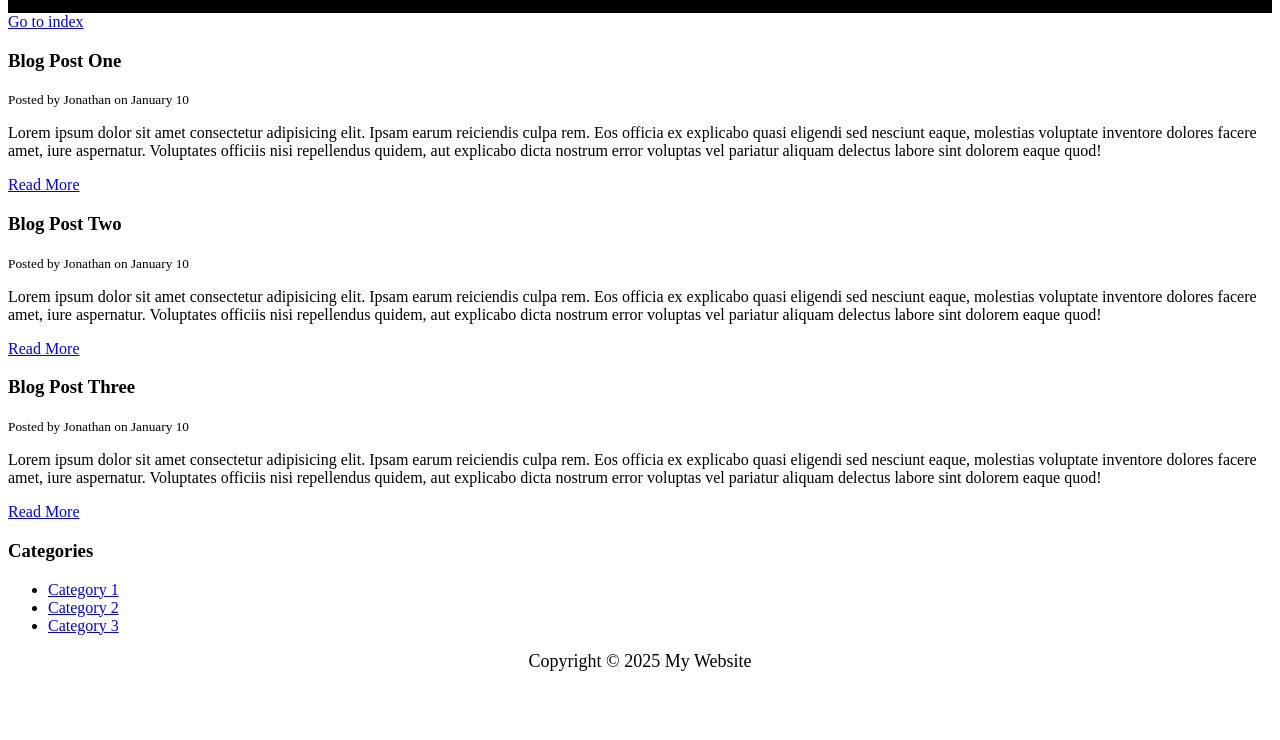
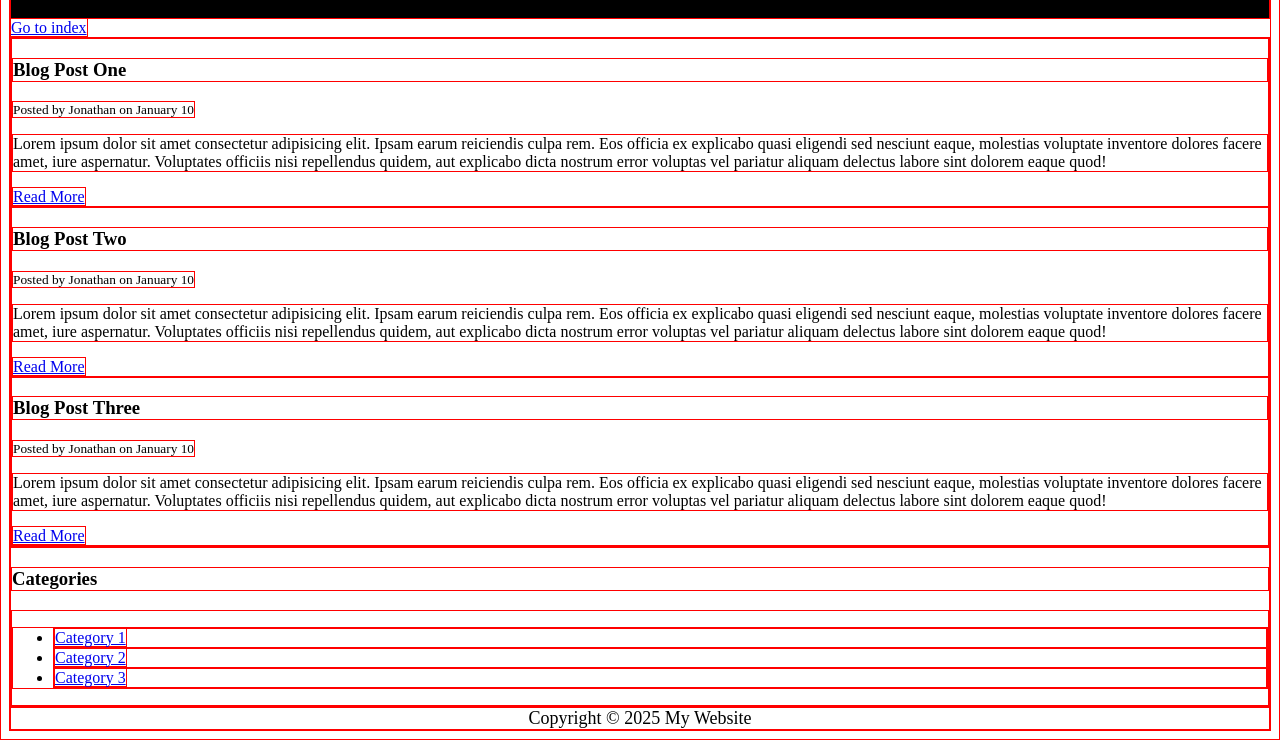
Before and after one commit to jonathanlindev/html-repo, a plain HTML site: page blog.html in a window 1280 px wide. Shown: the part 95-835 px from the top of the page. Before the commit the page ends 800 px from the top, so only its background shows below. Drawn offline with Linux system fonts and the light colour scheme.

Commit message:
layout css to see layout more clearly

```diff
--- a/blog.html
+++ b/blog.html
@@ -15,7 +15,11 @@
                 text-align: center;
                 font-size: 18px;
             }
+            * {
+                border: 1px solid red !important;
+            }
         </style>
+
     </head>
     <body>
         <header id="main-header"><h1>My Website</h1></header>
```
